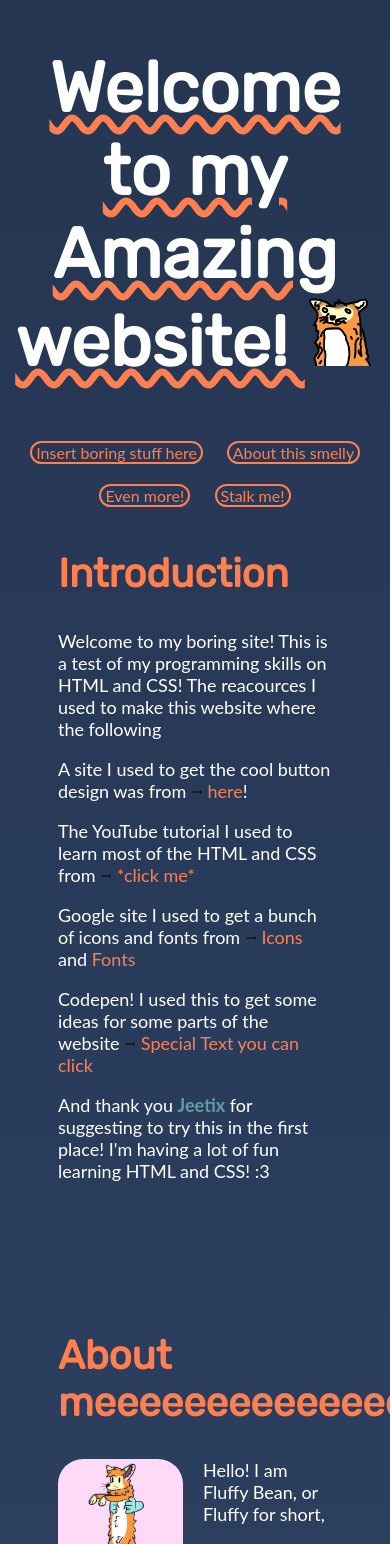
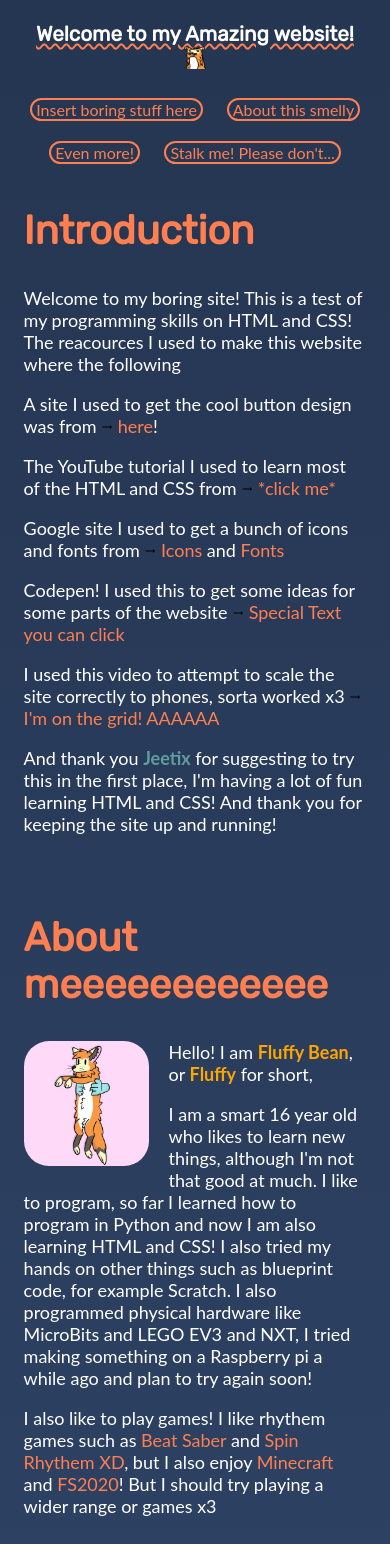
Before and after one commit to Fluffy-Bean/Fluffys-website, a PHP site: page /home.html in a window 390 px wide; the page is wider, and only the part inside the window is pictured. Shown: the top 1544 px of that part. Run offline with PHP 8.4, Linux system fonts and the light colour scheme.

Commit message:
Version 14.07.2021.2.3
Fixed scaling on Chrome and Mobile

```diff
--- a/home.html
+++ b/home.html
@@ -16,23 +16,24 @@
   <body>
 
 <!-- The epic text at the top of the site! Remind to Fluffy, sites should only have a single (like me lol) h1 -->
-    <h1>
-      Welcome to my Amazing website!
+    <header>
+      <h1>Welcome to my Amazing website!
         <img src="images/fluffy1.png" alt="Poorly drawn image of Fluffy Bean" class="header_image">
       </h1>
+    </header>
 
 <!-- The cool buttons at the top of the site! -->
-    <div id="button_row">
-      <a href="#introduction_to_fluffy" id="button">&nbsp;Insert boring stuff here&nbsp;</a>  <!-- Introduction -->
-      <a href="#about_fluffy" id="button">&nbsp;About this smelly&nbsp;</a>                   <!-- About -->
-      <a href="#more_on_fluffy" id="button">&nbsp;Even more!&nbsp;</a>                        <!-- More -->
-      <a href="#social_media"  id="button">&nbsp;Stalk me!&nbsp;</a>                          <!-- Social Media -->
-      </a>
+    <div id="navigation_row_top">
+      <a href="#introduction_to_fluffy" id="navigation_button">&nbsp;Insert&nbsp;boring&nbsp;stuff&nbsp;here&nbsp;</a>  <!-- Introduction -->
+      <a href="#about_fluffy" id="navigation_button">&nbsp;About&nbsp;this&nbsp;smelly&nbsp;</a>                   <!-- About -->
+      <a href="#more_on_fluffy" id="navigation_button">&nbsp;Even&nbsp;more!&nbsp;</a>                        <!-- More -->
+      <a href="#social_media"  id="navigation_button">&nbsp;Stalk&nbsp;me!&nbsp;Please&nbsp;don't...&nbsp;</a>                          <!-- Social Media -->
     </div>
 
 <!-- Welcome to this horrible horrible site -->
-      <h2 id="introduction_to_fluffy"> Introduction </h2>
-      <div id="header_two_text">
+      <div id="introduction_to_fluffy">
+        <h2> Introduction </h2>
+        <div id="introduction_text">
           <p id="space_below">Welcome to my boring site! This is a test of my programming skills on HTML and CSS! The reacources I used to make this website where the following</p>
           <!-- Cool button website -->
           <p>A site I used to get the cool button design was from
@@ -56,49 +57,60 @@
             <image src="images/flat_arrow_icon.png" class="small_icons">
             <a href="https://codepen.io/" target="_blank">Special Text you can click</a>
           </p>
+          <!-- CSS Grid video -->
+          <p>I used this video to attempt to scale the site correctly to phones, sorta worked x3
+            <image src="images/flat_arrow_icon.png" class="small_icons"> <a href="https://codepen.io/" target="_blank">I'm on the grid! AAAAAA</a>
+          </p>
           <!-- Thank you Jeetix for being super cool as always! -->
           <p>And thank you
             <span id="impotant_creature">Jeetix</span>
-          for suggesting to try this in the first place! I'm having a lot of fun learning HTML and CSS! :3
+            for suggesting to try this in the first place, I'm having a lot of fun learning HTML and CSS! And thank you for keeping the site up and running!
           </p>
+        </div>
       </div>
 
 <!-- Now you know (nearly) everything about me, have fun! -->
-      <h2 id="about_fluffy">About meeeeeeeeeeeeeeeee</h2>
+      <div id="about_fluffy">
+        <h2>About meeeeeeeeeeee</h2>
         <image src="images/fluffy2.jpg" alt="Fluffy Bean on pink background" class="about_image">
-      <div id="header_two_text">
-        <p>Hello! I am Fluffy Bean, or Fluffy for short,</p>
+        <div id="about_text">
+          <p>Hello! I am <span id="fluffy_color">Fluffy Bean</span>, or <span id="fluffy_color">Fluffy</span> for short,</p>
           <p>I am a smart 16 year old who likes to learn new things, although I'm not that good at much. I like to program, so far I learned how to program in Python and now I am also learning HTML and CSS! I also tried my hands on other things such as blueprint code, for example Scratch. I also programmed physical hardware like MicroBits and LEGO EV3 and NXT, I tried making something on a Raspberry pi a while ago and plan to try again soon!</p>
           <p>I also like to play games! I like rhythem games such as <a href="https://beatsaber.com/" target="_blank", >Beat Saber</a> and <a href="https://www.spinrhythmgame.com/" target="_blank">Spin Rhythem XD</a>, but I also enjoy <a href="https://www.minecraft.net/en-us" target="_blank">Minecraft</a> and <a href="https://www.flightsimulator.com/" target="_blank">FS2020</a>! But I should try playing a wider range or games x3</p>
         </div>
-      </p>
+      </div>
 
 <!-- The More page!-->
-      <h2 id="more_on_fluffy">More!</h2>
-      <div id="header_two_text">
+      <div id="more_on_fluffy">
+        <h2>More!</h2>
+        <div id="more_on_text">
           <p>Here, I will put cool facts or links to websites or something, not really sure why I made this space... But it exists!</p>
           <a href="https://libraryofbabel.info/" target="_blank">• The library of bable! A very interesting thing </a>
           <p>• Live lightning map! <a href="https://www.lightningmaps.org" target="_blank">:O</a></p>
           <p>• My and mrHDash's playlist we made last year duing lock-down!</p>
           <iframe src="https://open.spotify.com/embed/playlist/1rX4dE08fCKHdzUypDxR42" width="100%" height="380" frameBorder="0" allowtransparency="true" allow="encrypted-media" id="spotify_player"></iframe>
         </div>
+      </div>
 
 <!-- Stalk me! Please don't actually -->
-      <h2 id="social_media">Find me everywhere! Maybe even in places you wouldn't want to see me... <span id="font_correction">:3</span></h2>
-      <div id="header_two_text">
+      <div id="social_media">
+        <h2>Find me everywhere! Maybe even in places you wouldn't want to see me... <span id="font_correction">:3</span></h2>
+        <div id="social_media_list">
           <p>My instagram! Facebook now knows me better than I do <image src="images/flat_arrow_icon.png" class="small_icons"> <a href="https://www.instagram.com/fluffy_bean_/" target="_blank">You want to click me</a>!</p>
           <p>Twitter! The place all the arguments take place at <image src="images/flat_arrow_icon.png" class="small_icons"> <a href="https://twitter.com/fluffybeanUwU" target="_blank">You'll regret clicking me</a></p>
           <p>Telegram, the messaging app unintentionally made for furries <image src="images/flat_arrow_icon.png" class="small_icons"> <a href="http://t.me/Fluffy_Bean" target="_blank">Fancy coral coloured text</a></p>
           <p>Discord doesn't give links to profiles so you'll have to do this manualy... scary: Fluffy Bean#6969 </p>
         </div>
+      </div>
 
 <!-- The button to take you back to the top of the site -->
-    <div id="back_to_top">
-      <a href="#" id="button">&nbsp;I'm a top and I'm scared of bottoming... take me back <img src="images/up_arrow.png" class="small_icons">&nbsp;</a>
-    </div>
-
-<!-- The cool text at the bottom UwU -->
-    <p id="bottom_text_uwu">If you think this is a boring website, you're right! • Site made by Fluffy Bean • No copyright 2021</p>
+    <footer>
+      <def id="navigation_row_bottom">
+        <!-- Forgive me for the mess below -->
+        <a href="#" id="navigation_button">&nbsp;I'm&nbsp;a&nbsp;top&nbsp;and&nbsp;I'm&nbsp;scared&nbsp;of bottoming...&nbsp;take&nbsp;me&nbsp;back&nbsp;<img src="images/up_arrow.png" class="small_icons">&nbsp;</a>
+      </def>
+      <p id="bottom_text_uwu">Site kept online by <span id="impotant_creature">Jeetix</span> • Made by <span id="fluffy_color">Fluffy Bean</span> • Version 14.07.2021.2.2</p>
+    </footer>
 
   </body>
 </html>
--- a/style.css
+++ b/style.css
@@ -1,68 +1,94 @@
 /* Images make everything better! Well, depending what sort of images... */
 .header_image{
-  width: 70px;
+  width: 6vw;
 }
+
 .small_icons{
   width: 12px;
 }
+
 .about_image{
   width: 125px;
   float: left;
   margin-right: 20px;
-  margin-left: 50px;
+  margin-bottom: 20px;
   border-radius: 25px;
 }
+
 /* Making text look pretty :3 */
 h1{
-  text-decoration-line: underline;
+  text-decoration-line: underline;    /* color */
   text-decoration-style: wavy;
   text-decoration-color: coral;
-  font-size: 70px;
+  font-size: 5.3vw;                    /* font */
   text-align: center;
   font-family: 'Rubik', sans-serif;
+  text-align: center;
+  justify-content: center;
+  align-items: center;
 }
-h2 {
-  font-size: 40px;
-  margin-left: 50px;
-  margin-right: 50px;
+
+header{
+  margin-left: 4vw;      /* spacing */
+  margin-right: 4vw;
+}
+
+h2{
+  color: coral;           /* color */
+  font-size: 40px;        /* font */
   text-align: left;
   font-family: 'Rubik', sans-serif;
-  color: coral
 }
+
 a{
-  color: coral;
-  text-decoration: none;
+  color: coral;           /* color */
+  text-decoration: none;  /* animation */
   transition: all 0.1s;
 }
 a:hover{
   font-weight: bolder;
   color: white;
 }
-#header_two_text{
-  font-size: 18px;
-  margin-left: 50px;
-  margin-right: 50px;
-  margin-bottom: 150px;
+
+#introduction_to_fluffy,
+#about_fluffy,
+#more_on_fluffy,
+#social_media{
+  font-size: 18px;        /* font */
+  margin-left: 4vw;      /* spacing */
+  margin-right: 4vw;
+  margin-bottom: 7vw;
 }
 
-/* Guess where this is */
 #font_correction{
-  font-family: "Lato", sans-serif;
-  transition: all 5s;
+  font-family: "Lato", sans-serif;    /* font */
+  transition: all 5s;                 /* animation */
 }
 #font_correction:hover{
   color: red;
 }
 
 #bottom_text_uwu{
-  text-align: center;
-  font-family: 'Open Sans', sans-serif;
+  font-family: 'Open Sans', sans-serif;   /* font */
+  text-align: center;                     /* spacing */
 }
+
 #impotant_creature{
-  font-weight: bold;
+  font-weight: bold;      /* Important! */
   color: cadetblue;
 }
-/* I have no clue why I added this, but it's here! */
+
+#fluffy_color{
+  font-weight: bold;      /* Not so important! */
+  color: orange;
+}
+
+#social_media_list{
+  display: flex;
+  flex-direction: column;
+}
+
+/* Spotify player */
 #spotify_player{
   border-radius: 30px;
   transition: all 0.1s;
@@ -70,11 +96,11 @@ a:hover{
 #spotify_player:hover{
   border-radius: 10px;
 }
+
 /* Push all the buttonsssssssssssssss */
-/* I cheated a bit with the boxes and it's not code I written :p */
-#button{
-  border-color: inherit;
-  color: coral;
+#navigation_button{
+  border-color: coral;    /* I have no clue what's going on here */
+  color: coral;             /* Just don't touch and break anything Fluffy */
   border-radius: 15px;
   display:inline-block;
   padding:3px 3px;
@@ -84,22 +110,37 @@ a:hover{
   margin: 10px;
   transition: all 0.1s;
 }
-#button:hover{
+
+#navigation_button:hover{
   color: white;
   border-color: white;
   border-radius: 10px;
 }
 
-#button_row{
-  position: center;
+#navigation_row_top,
+footer{
   text-align: center;
+  justify-content: center;
+  align-items: center;
+  margin: 0px 2vw;
 }
-#back_to_top{
+
+#footer_button{
   text-align: center;
 }
 /* Now all the site needs is some legs, hands and a head */
 body{
-  color: white;
+  color: white;                                             /* font */
   font-family: "Lato", sans-serif;
-  background: linear-gradient(to bottom,#253652,#354c73)
+  background: linear-gradient(to bottom,#253652,#354c73);   /* background */
+  display: grid;
+  grid-template-columns: 100%;                           /* grid */
+  grid-template-rows: auto auto auto auto auto auto auto;
+  grid-template-areas:  "header"
+                        "#navigation_row_top"
+                        "#introduction_to_fluffy"
+                        "#about_fluffy"
+                        "#more_on_fluffy"
+                        "#social_media"
+                        "footer";
 }
```
Lines whose indentation alone changed are shown as unchanged.
